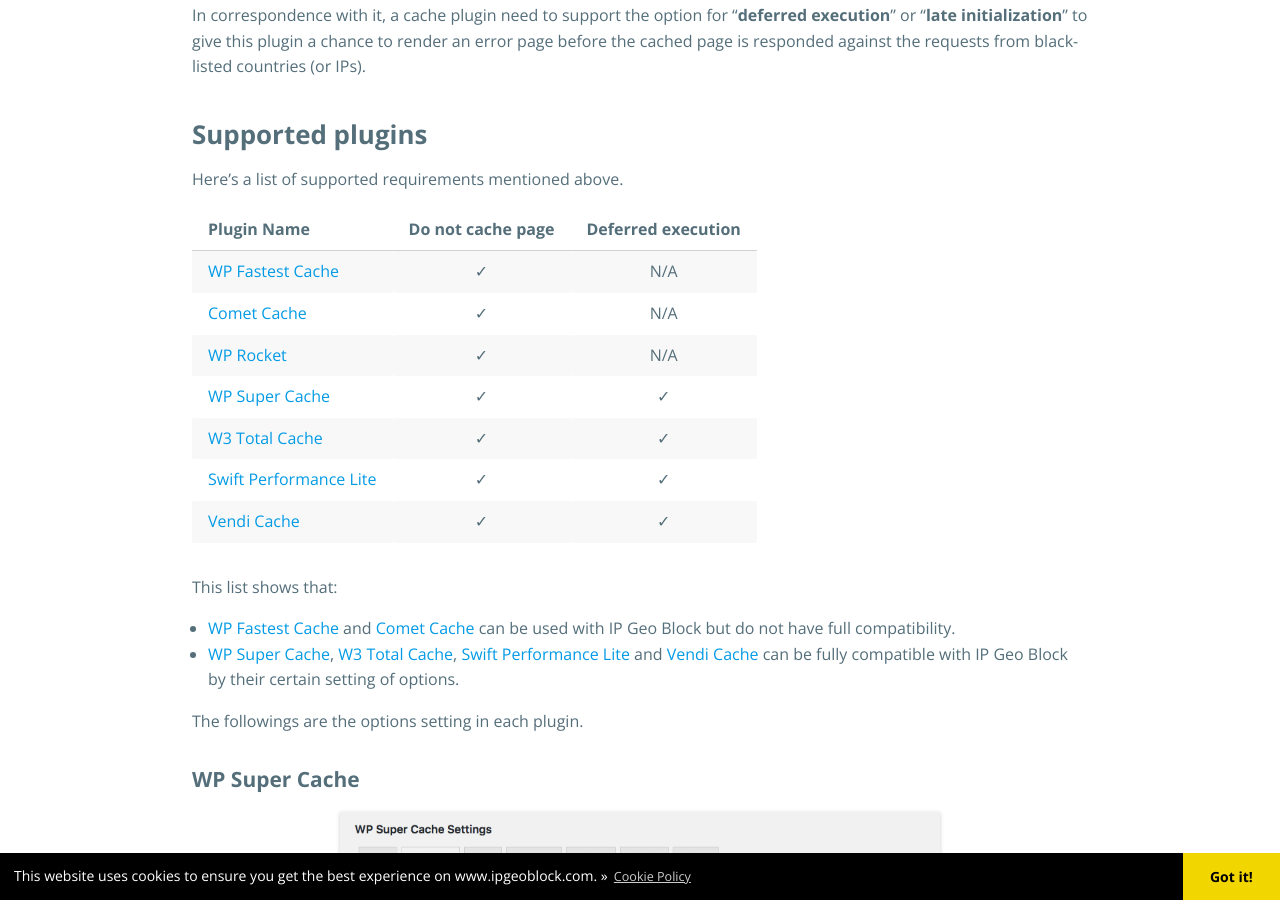
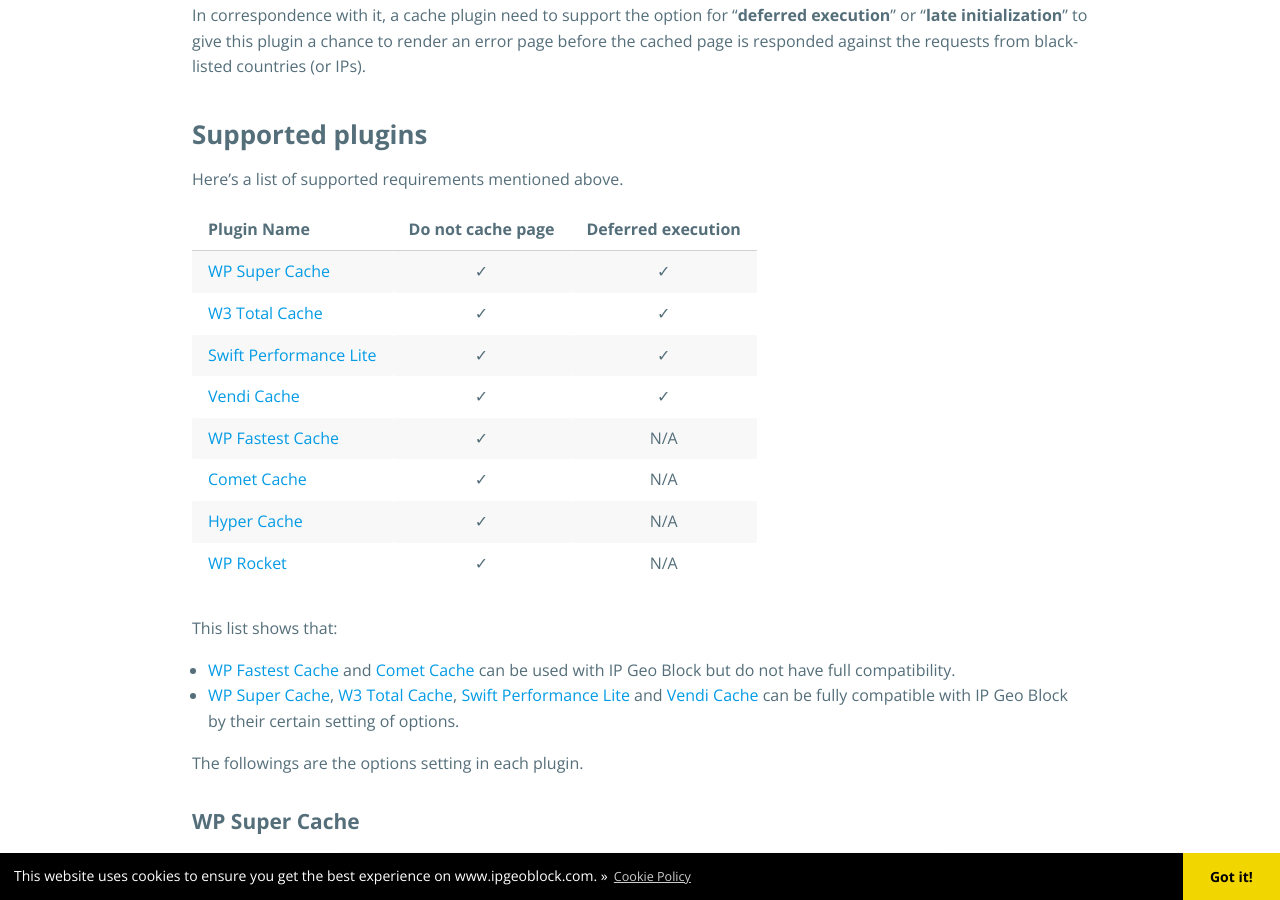
Before and after one commit to tokkonopapa/WordPress-IP-Geo-Block, a Jekyll site: the page built from _codex/03. Features and performance/08. Caching plugin/living-with-caching-plugin.md, in a window 1280 px wide and 900 px high, scrolled down 899 px. Built offline with Jekyll 4.4.1, drawn with Linux system fonts in a browser that asks for light colours; some web fonts are replaced.

Commit message:
Add hyper cache.

```diff
--- a/_codex/03. Features and performance/08. Caching plugin/living-with-caching-plugin.md
+++ b/_codex/03. Features and performance/08. Caching plugin/living-with-caching-plugin.md
@@ -48,13 +48,14 @@
 
 | Plugin Name                         | Do not cache page | Deferred execution |
 |:------------------------------------|-------------------|--------------------|
-| [WP Fastest Cache][FastestCache]    |     &#x02713;     |         N/A        |
-| [Comet Cache][CometCache]           |     &#x02713;     |         N/A        |
-| [WP Rocket][WP-Rocket]              |     &#x02713;     |         N/A        |
 | [WP Super Cache][WPSuperCache]      |     &#x02713;     |      &#x02713;     |
 | [W3 Total Cache][W3TotalCache]      |     &#x02713;     |      &#x02713;     |
 | [Swift Performance Lite][SwiftLite] |     &#x02713;     |      &#x02713;     |
 | [Vendi Cache][VendiCache]           |     &#x02713;     |      &#x02713;     |
+| [WP Fastest Cache][FastestCache]    |     &#x02713;     |         N/A        |
+| [Comet Cache][CometCache]           |     &#x02713;     |         N/A        |
+| [Hyper Cache][HyperCache]           |     &#x02713;     |         N/A        |
+| [WP Rocket][WP-Rocket]              |     &#x02713;     |         N/A        |
 
 This list shows that:
 
@@ -152,6 +153,7 @@
 [ErrorPage]:    {{ '/codex/customizing-the-response.html#human-friendly-error-page'  | prepend: site.baseurl }} "Customizing the response | IP Geo Block"
 [FastestCache]: https://wordpress.org/plugins/wp-fastest-cache/ "WP Fastest Cache &#124; WordPress.org"
 [CometCache]:   https://wordpress.org/plugins/comet-cache/ "Comet Cache &#124; WordPress.org"
+[HyperCache]:   https://wordpress.org/plugins/hyper-cache/ "Hyper Cache &#124; WordPress.org"
 [WP-Rocket]:    https://github.com/wp-media/wp-rocket "wp-media/wp-rocket: Performance optimization plugin for WordPress"
 [WPSuperCache]: https://wordpress.org/plugins/wp-super-cache/ "WP Super Cache &mdash; WordPress Plugins"
 [W3TotalCache]: https://wordpress.org/plugins/w3-total-cache/ "W3 Total Cache &mdash; WordPress Plugins"
```
